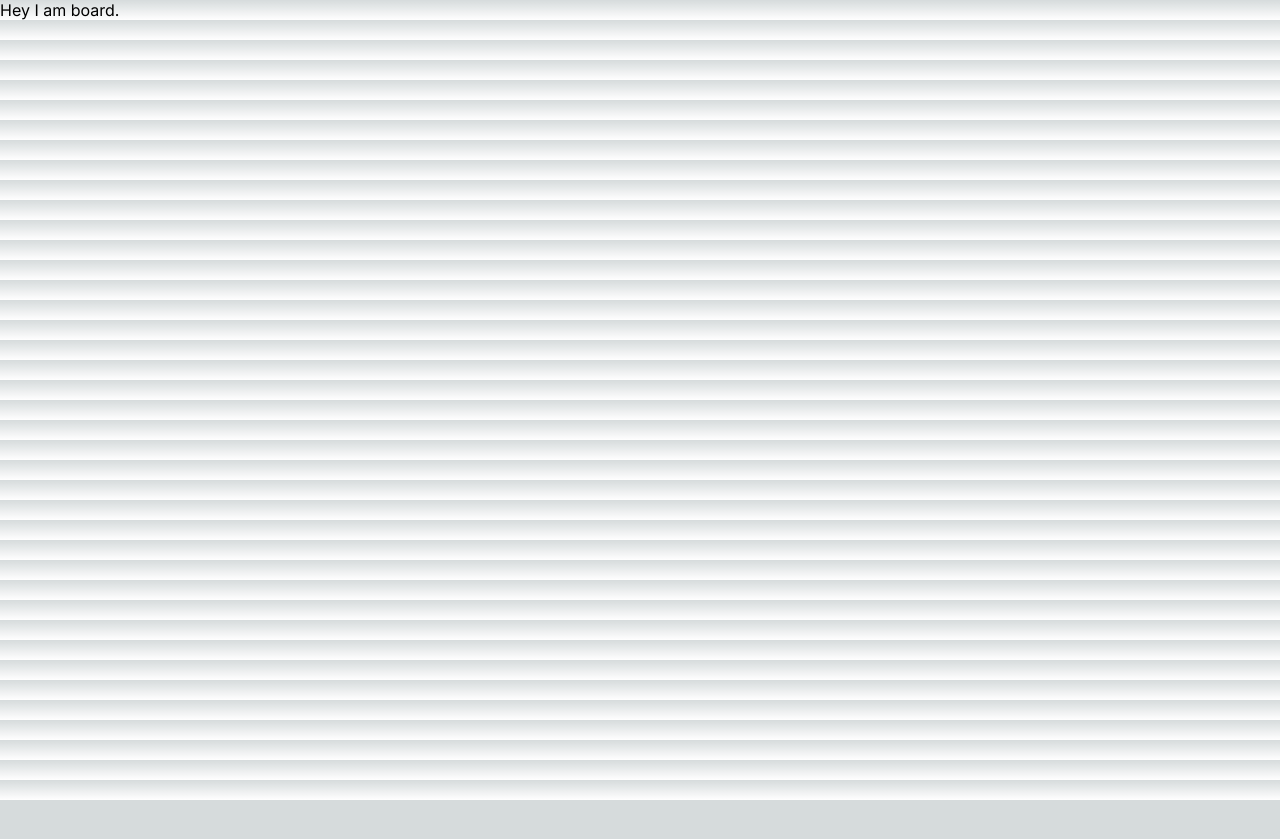
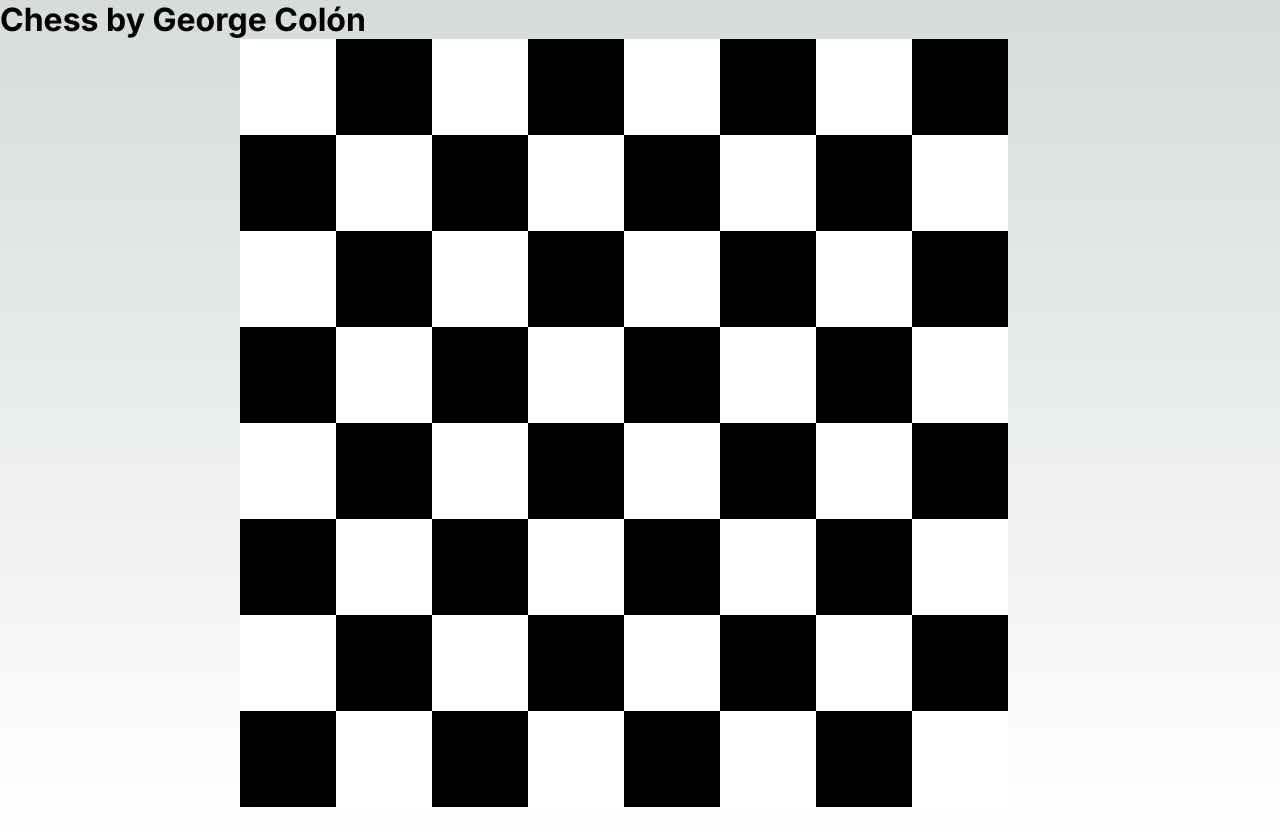
Before and after one commit to geocolon/game-of-chess, a Next.js app: page / in a window 1280 px wide. Before the commit the page ends 800 px from the top, so only its background shows below. Built offline with nearby package versions, Linux system fonts and the light colour scheme.

Commit message:
Adding Board components

```diff
--- /dev/null
+++ b/src/app/components/board.module.scss
@@ -0,0 +1,18 @@
+.board {
+   width: 100vmin;
+   height: 100vmin;
+   margin: auto;
+   .row {
+      display: flex;
+      height: 12%;
+   }
+   .col {
+        width: 12%;
+   }
+   .b {
+      background-color: black;
+   }
+   .w {
+      background-color: white;
+   }
+}
--- /dev/null
+++ b/src/app/components/board.tsx
@@ -0,0 +1,22 @@
+import styles from './board.module.scss';
+
+const Board = () => {
+  return (
+    <div className={styles.board}>
+        {new Array(8) .fill(null).map((_, i) => (
+            <div className={styles.row} key={i}>
+                {new Array(8).fill(null).map((_, j) => (
+                    <div className={[
+                        styles.col,
+                        (i + j)%2 == 0 ? styles.w : styles.b
+                        ].join(' ')}
+                        key={`${i},${j}`}
+                        ></div>
+                ))}
+            </div>
+            ))}
+    </div>
+    );
+}
+
+export default Board;
--- a/src/app/page.tsx
+++ b/src/app/page.tsx
@@ -1,96 +1,13 @@
-import Image from "next/image";
+import Board from "./components/board";
 import styles from "./page.module.css";
 
-export default function Home() {
+const Home = () => {
   return (
-    // <main className={styles.main}>
-    //   <div className={styles.description}>
-    //     <p>
-    //       Get started by editing&nbsp;
-    //       <code className={styles.code}>src/app/page.tsx</code>
-    //     </p>
-    //     <div>
-    //       <a
-    //         href="https://vercel.com?utm_source=create-next-app&utm_medium=appdir-template&utm_campaign=create-next-app"
-    //         target="_blank"
-    //         rel="noopener noreferrer"
-    //       >
-    //         By{" "}
-    //         <Image
-    //           src="/vercel.svg"
-    //           alt="Vercel Logo"
-    //           className={styles.vercelLogo}
-    //           width={100}
-    //           height={24}
-    //           priority
-    //         />
-    //       </a>
-    //     </div>
-    //   </div>
-
-    //   <div className={styles.center}>
-    //     <Image
-    //       className={styles.logo}
-    //       src="/next.svg"
-    //       alt="Next.js Logo"
-    //       width={180}
-    //       height={37}
-    //       priority
-    //     />
-    //   </div>
-
-    //   <div className={styles.grid}>
-    //     <a
-    //       href="https://nextjs.org/docs?utm_source=create-next-app&utm_medium=appdir-template&utm_campaign=create-next-app"
-    //       className={styles.card}
-    //       target="_blank"
-    //       rel="noopener noreferrer"
-    //     >
-    //       <h2>
-    //         Docs <span>-&gt;</span>
-    //       </h2>
-    //       <p>Find in-depth information about Next.js features and API.</p>
-    //     </a>
-
-    //     <a
-    //       href="https://nextjs.org/learn?utm_source=create-next-app&utm_medium=appdir-template&utm_campaign=create-next-app"
-    //       className={styles.card}
-    //       target="_blank"
-    //       rel="noopener noreferrer"
-    //     >
-    //       <h2>
-    //         Learn <span>-&gt;</span>
-    //       </h2>
-    //       <p>Learn about Next.js in an interactive course with&nbsp;quizzes!</p>
-    //     </a>
-
-    //     <a
-    //       href="https://vercel.com/templates?framework=next.js&utm_source=create-next-app&utm_medium=appdir-template&utm_campaign=create-next-app"
-    //       className={styles.card}
-    //       target="_blank"
-    //       rel="noopener noreferrer"
-    //     >
-    //       <h2>
-    //         Templates <span>-&gt;</span>
-    //       </h2>
-    //       <p>Explore starter templates for Next.js.</p>
-    //     </a>
-
-    //     <a
-    //       href="https://vercel.com/new?utm_source=create-next-app&utm_medium=appdir-template&utm_campaign=create-next-app"
-    //       className={styles.card}
-    //       target="_blank"
-    //       rel="noopener noreferrer"
-    //     >
-    //       <h2>
-    //         Deploy <span>-&gt;</span>
-    //       </h2>
-    //       <p>
-    //         Instantly deploy your Next.js site to a shareable URL with Vercel.
-    //       </p>
-    //     </a>
-    //   </div>
-    // </main>
-    <div>Hey I am board. </div>
+    <div className={styles.container}>
+      <h1>Chess by George Colón</h1>
+      <Board />
+    </div>
   );
 }
+
+export default Home;
--- a/src/components/board.tsx
+++ /dev/null
@@ -1,5 +0,0 @@
-export default function Board() {
-  return (
-    <div>Hey I am board. </div>
-  );
-}
```
Also changed, not shown: src/components/board.module.scss (deleted).
